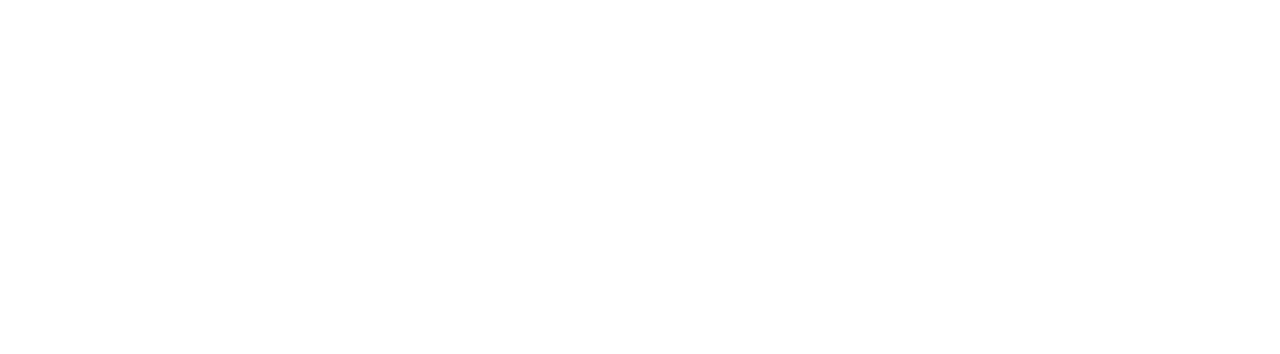
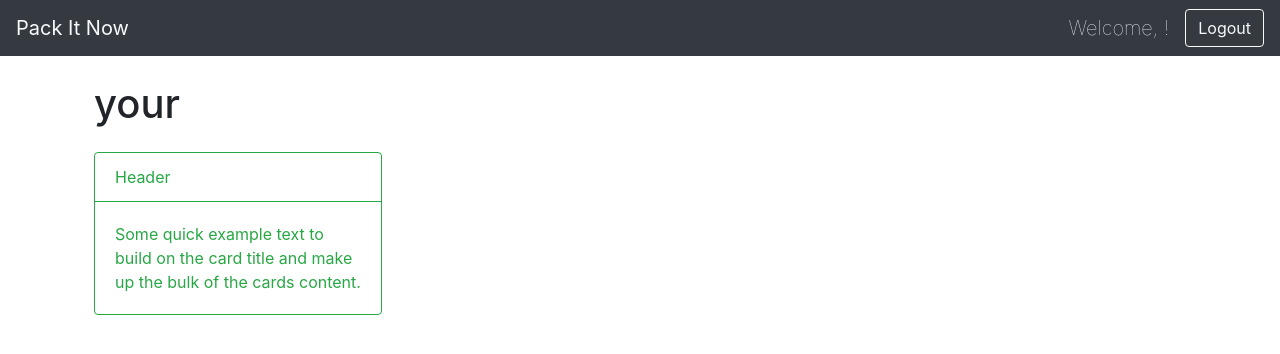
Before and after one commit to NikkiFord/Project2, a Node server app: page /test in a window 1280 px wide. Before the commit the part shown is empty. Shown: the top 354 px of the page. Run offline with Node 20, Linux system fonts and the light colour scheme; some libraries are stand-ins or nearby versions.

Commit message:
added card

```diff
--- a/server.js
+++ b/server.js
@@ -8,8 +8,8 @@
 passport.use(new FacebookStrategy({
   clientID: "2140354492935364",
   clientSecret: "8bc3886bc55f326e798bd109ca767bc5",
-  callbackURL: "http://localhost:3000/return"
-  //callbackURL: "https://pack-it-now.herokuapp.com/return"
+  // callbackURL: "http://localhost:3000/return"
+  callbackURL: "https://pack-it-now.herokuapp.com/return"
 },
   function (accessToken, refreshToken, profile, cb) {
     return cb(null, profile)
--- a/views/home.pug
+++ b/views/home.pug
@@ -1,7 +1,7 @@
 extends layout
 
 block content
-  h1 Welcome, #{name}!
+  //- h1 Welcome, #{name}!
   div
     button login
     button back
--- a/views/layout.pug
+++ b/views/layout.pug
@@ -8,5 +8,13 @@
     script(src='https://cdnjs.cloudflare.com/ajax/libs/popper.js/1.14.7/umd/popper.min.js' integrity='sha384-UO2eT0CpHqdSJQ6hJty5KVphtPhzWj9WO1clHTMGa3JDZwrnQq4sF86dIHNDz0W1' crossorigin='anonymous')
     script(src='https://stackpath.bootstrapcdn.com/bootstrap/4.3.1/js/bootstrap.min.js' integrity='sha384-JjSmVgyd0p3pXB1rRibZUAYoIIy6OrQ6VrjIEaFf/nJGzIxFDsf4x0xIM+B07jRM' crossorigin='anonymous')
     script(src="js/index.js")
-  body
+    link(rel="stylesheet" href= "./public/styles/style.css")
+  body.background-color
+    nav.navbar.navbar-dark.bg-dark
+      a.navbar-brand.text-light.bg-dark.title Pack It Now
+      form.form-inline
+        a.navbar-brand.text-right.text-light.bg-dark.font-weight-lighter Welcome, #{name}!
+        button.btn.btn-outline-light.my-2.my-sm-0.logout(type='submit') Logout
+
+
     block content
--- a/views/test.pug
+++ b/views/test.pug
@@ -1,3 +1,19 @@
 extends layout
 
 block content
+    div.container
+        div.row.background-splash.mb-4
+            //- card.text-white.bg-dark.mb-3.col-sm(style='max-width: 18rem;')
+            //-     .card-header Header
+            //-     .card-body
+            //-      h5.card-title Dark card title
+            //-          p.card-text
+            //-          | Some quick example text to build on the card title and make up the bulk of the card&apos;s content.
+            div.header.m-4
+                h1 your
+                .card.border-success.mb-3.mt-4(style='max-width: 18rem;')
+                    .card-header.bg-transparent.border-success.text-success#card-color Header
+                    .card-body.text-success
+                        p.card-text
+                        | Some quick example text to build on the card title and make up the bulk of the cards content.
+                    .bg-transparent
```
Also changed, not shown: public/styles/styles.css (+14 -0 lines).
